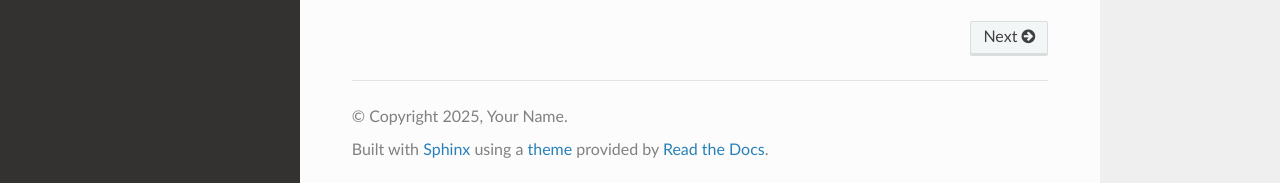
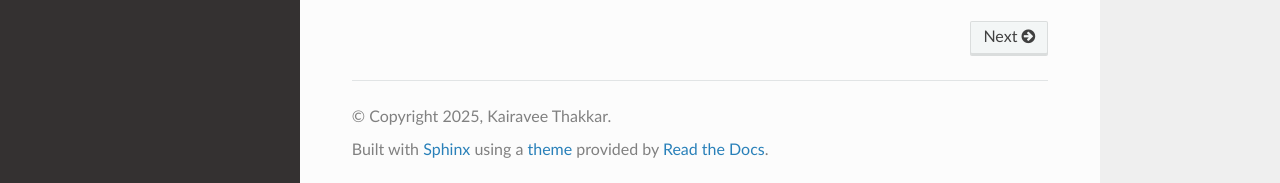
Before and after one commit to kairaveet/subsplice, a Sphinx documentation site: the page built from docs/index.rst, in a window 1280 px wide and 1103 px high. Shown: the part 917-1100 px from the top of the window. Built offline with Sphinx 7.4.7 and the Read the Docs theme 3.1.0, drawn with Linux system fonts in a browser that asks for light colours; pages that are not in the unit, such as notebooks, are missing from menus.

Commit message:
Update conf.py

```diff
--- a/docs/conf.py
+++ b/docs/conf.py
@@ -11,8 +11,8 @@ sys.path.insert(0, os.path.abspath('../spectra'))
 # -- Project information -----------------------------------------------------
 
 project = 'SPECTRA'
-copyright = '2025, Your Name'
-author = 'Your Name'
+copyright = '2025, Kairavee Thakkar'
+author = 'Kairavee Thakkar'
 release = '0.1.0'
 
 # -- General configuration ---------------------------------------------------
```
